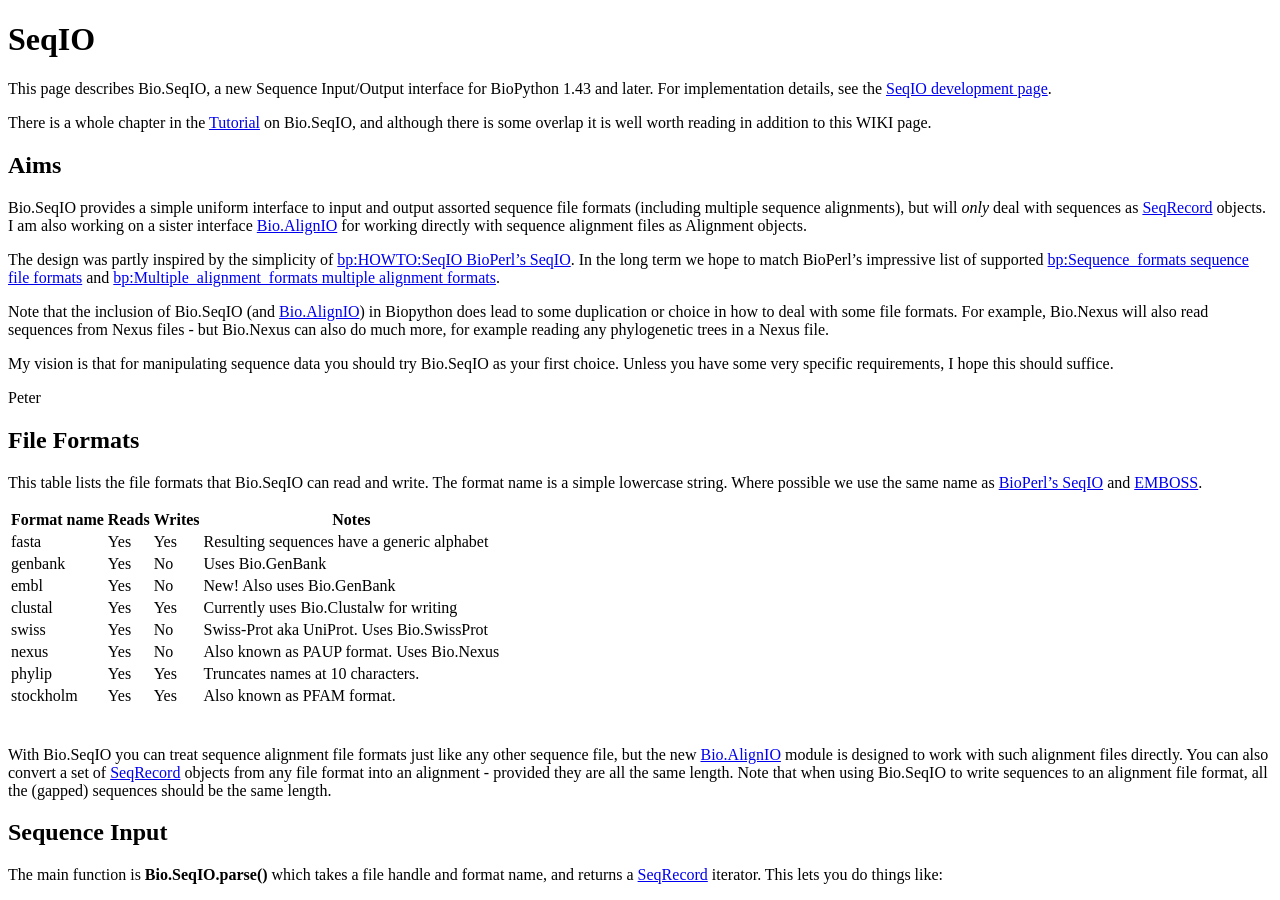
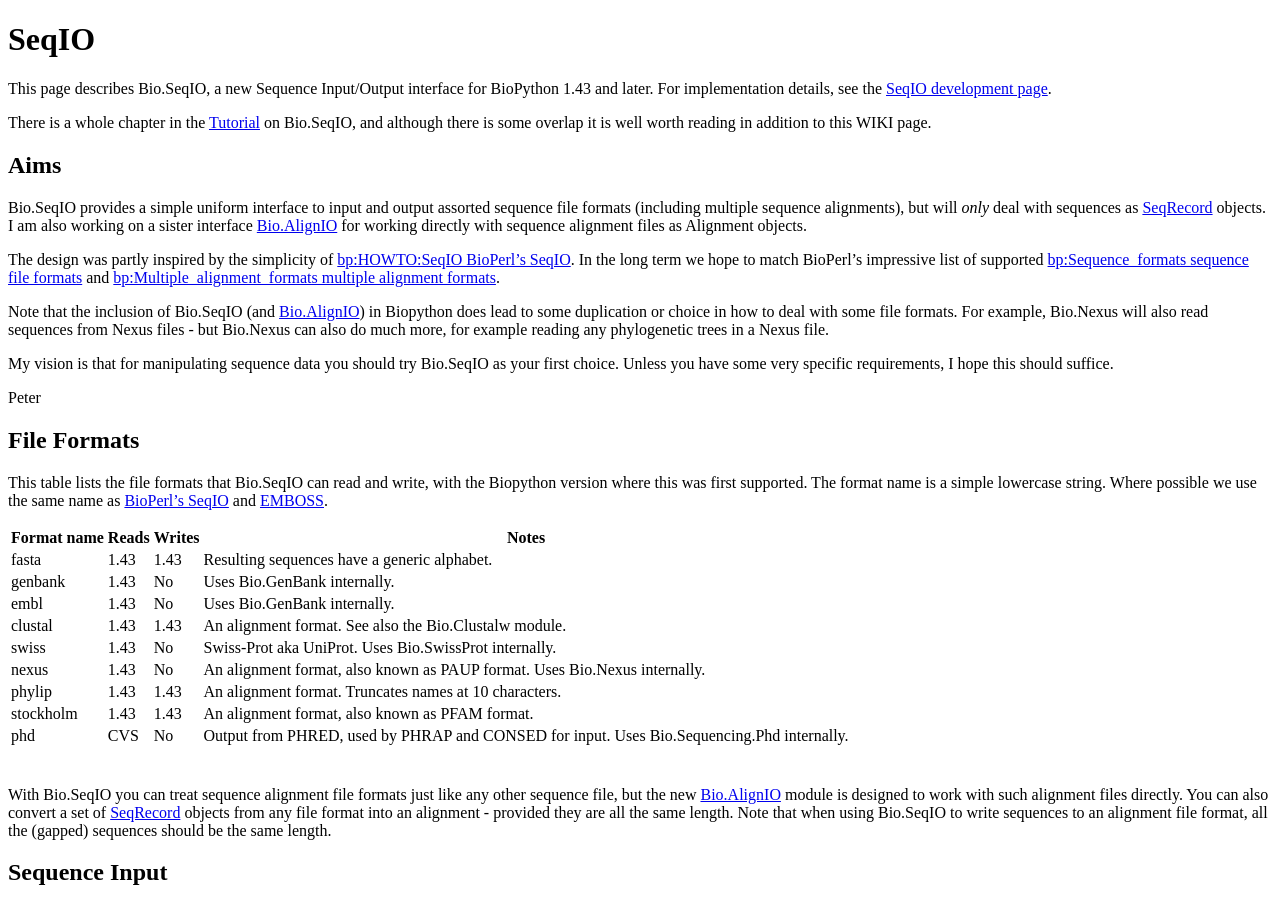
Before and after one commit to biopython/biopython.github.io, a Jekyll site: the page built from wiki/SeqIO.md, in a window 1280 px wide and 900 px high. Built offline with Jekyll 4.4.1, drawn with Linux system fonts in a browser that asks for light colours.

Commit message:
Show versions for file formats, include PHD

```diff
--- a/wiki/SeqIO.md
+++ b/wiki/SeqIO.md
@@ -47,22 +47,24 @@ Peter
 File Formats
 ------------
 
-This table lists the file formats that Bio.SeqIO can read and write. The
-format name is a simple lowercase string. Where possible we use the same
-name as [BioPerl's
-SeqIO](http://www.bioperl.org/wiki/HOWTO:SeqIO#Formats) and
+This table lists the file formats that Bio.SeqIO can read and write,
+with the Biopython version where this was first supported. The format
+name is a simple lowercase string. Where possible we use the same name
+as [BioPerl's SeqIO](http://www.bioperl.org/wiki/HOWTO:SeqIO#Formats)
+and
 [EMBOSS](http://emboss.sourceforge.net/docs/themes/SequenceFormats.html).
 
-| Format name | Reads | Writes | Notes                                       |
-|-------------|-------|--------|---------------------------------------------|
-| fasta       | Yes   | Yes    | Resulting sequences have a generic alphabet |
-| genbank     | Yes   | No     | Uses Bio.GenBank                            |
-| embl        | Yes   | No     | New! Also uses Bio.GenBank                  |
-| clustal     | Yes   | Yes    | Currently uses Bio.Clustalw for writing     |
-| swiss       | Yes   | No     | Swiss-Prot aka UniProt. Uses Bio.SwissProt  |
-| nexus       | Yes   | No     | Also known as PAUP format. Uses Bio.Nexus   |
-| phylip      | Yes   | Yes    | Truncates names at 10 characters.           |
-| stockholm   | Yes   | Yes    | Also known as PFAM format.                  |
+| Format name | Reads | Writes | Notes                                                                                      |
+|-------------|-------|--------|--------------------------------------------------------------------------------------------|
+| fasta       | 1.43  | 1.43   | Resulting sequences have a generic alphabet.                                               |
+| genbank     | 1.43  | No     | Uses Bio.GenBank internally.                                                               |
+| embl        | 1.43  | No     | Uses Bio.GenBank internally.                                                               |
+| clustal     | 1.43  | 1.43   | An alignment format. See also the Bio.Clustalw module.                                     |
+| swiss       | 1.43  | No     | Swiss-Prot aka UniProt. Uses Bio.SwissProt internally.                                     |
+| nexus       | 1.43  | No     | An alignment format, also known as PAUP format. Uses Bio.Nexus internally.                 |
+| phylip      | 1.43  | 1.43   | An alignment format. Truncates names at 10 characters.                                     |
+| stockholm   | 1.43  | 1.43   | An alignment format, also known as PFAM format.                                            |
+| phd         | CVS   | No     | Output from PHRED, used by PHRAP and CONSED for input. Uses Bio.Sequencing.Phd internally. |
 ||
 
 With Bio.SeqIO you can treat sequence alignment file formats just like
```
Also changed, not shown: 1 other file.
